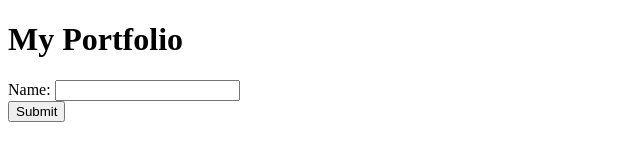
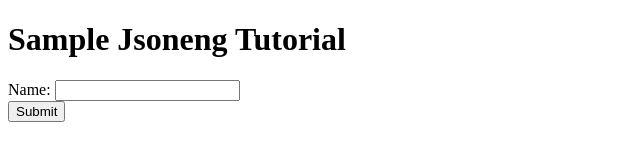
Before and after one commit to youhengzhou/sample-jsoneng-tutorial, a website: page index.html in a window 1280 px wide. Shown: the whole page, without its empty margins (0-640 px from the left). Drawn offline with Linux system fonts and the light colour scheme.

Commit message:
update imports

```diff
--- a/index.html
+++ b/index.html
@@ -1,11 +1,11 @@
 <!DOCTYPE html>
 <html>
     <head>
-        <title>My Portfolio</title>
+        <title>Sample Jsoneng Tutorial</title>
     </head>
 
     <body>
-        <h1>My Portfolio</h1>
+        <h1>Sample Jsoneng Tutorial</h1>
 
         <form action="/post" method="post">
             <label for="name">Name:</label>
```
Also changed, not shown: index.js (+7 -8 lines).
